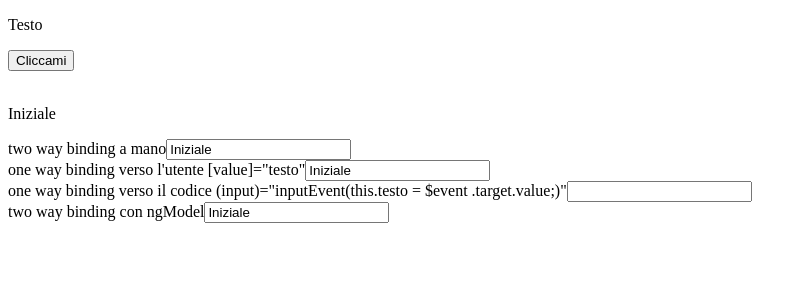
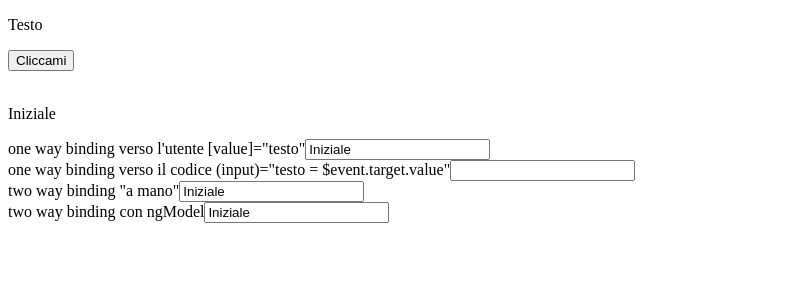
Before and after one commit to Facco99/DemoBergamo, an Angular app: page / in a window 1280 px wide. Shown: the top 300 px of the page, without its empty margins (0-807 px from the left). Built offline with nearby package versions, Linux system fonts and the light colour scheme.

Commit message:
Pulizia esempi di binding

```diff
--- a/src/app/secondo/secondo.component.html
+++ b/src/app/secondo/secondo.component.html
@@ -4,18 +4,19 @@
 </div>
 <br>
 <p>{{testo}}</p>
-<!-- i due esempi sotto sono equivalenti -->
-<div>
-    <label> two way binding a mano</label>
-    <input (input)="inputEvent($event)" [value]="testo">
-</div>
+
 <div>
     <label> one way binding verso l'utente [value]="testo"</label>
     <input [value]="testo">
 </div>
 <div>
-    <label> one way binding verso il codice (input)="inputEvent(this.testo = $event .target.value;)"</label>
+    <label> one way binding verso il codice (input)="testo = $event.target.value"</label>
     <input (input)="inputEvent($event)">
+</div>
+<!-- i due esempi sotto sono equivalenti -->
+<div>
+    <label> two way binding "a mano"</label>
+    <input (input)="testo = $event.target.value" [value]="testo">
 </div>
 <div>
     <label> two way binding con ngModel</label>
```
